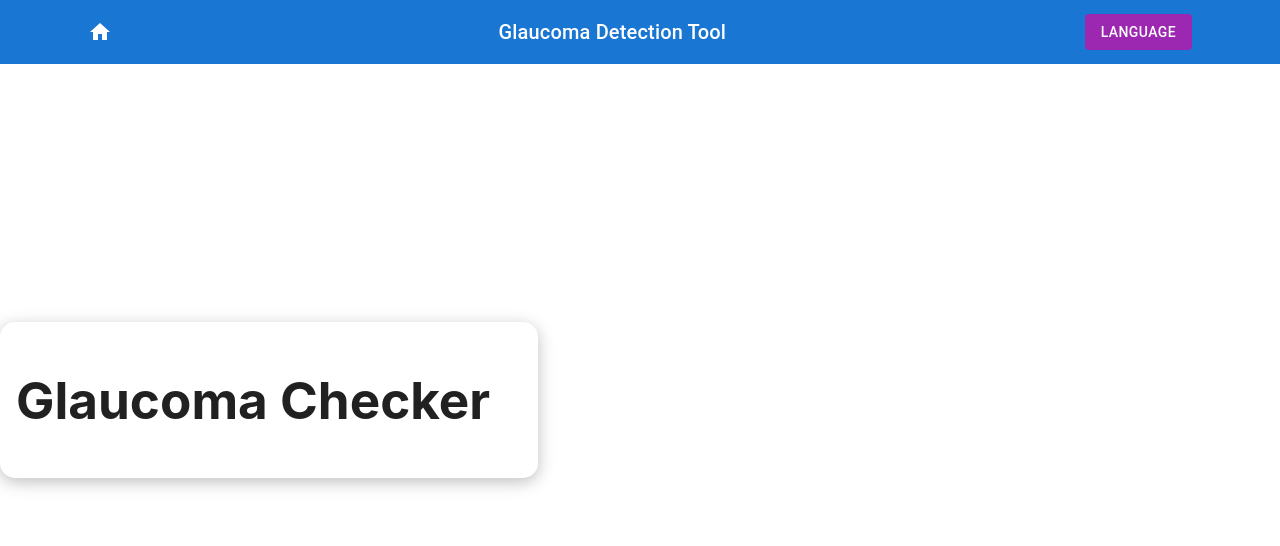
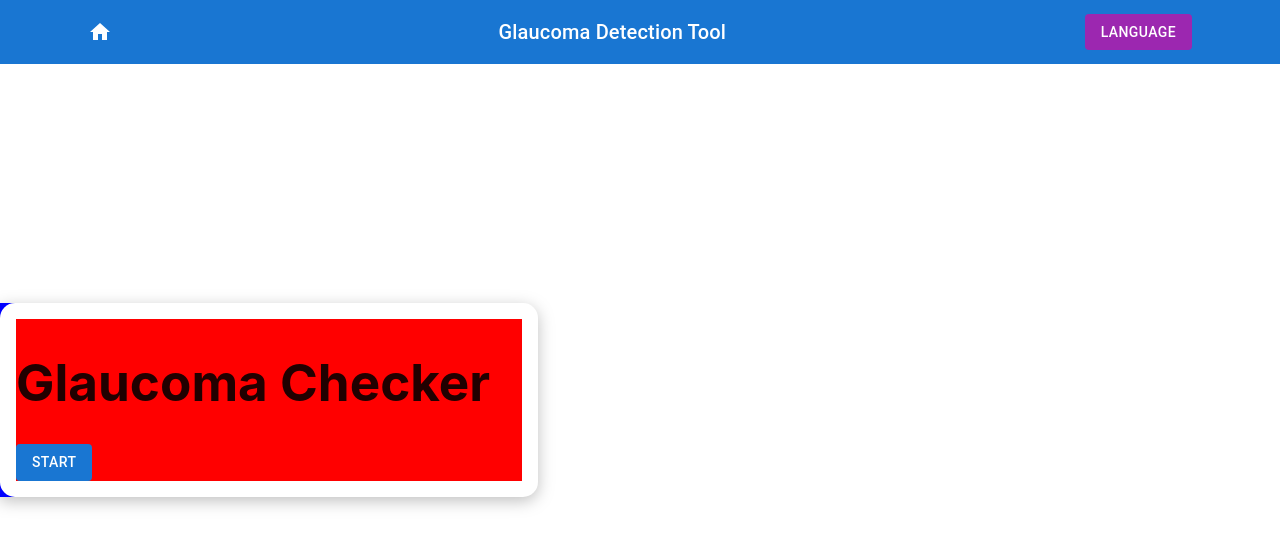
Before and after one commit to Panoj-k/GlaucomaFrontend, a React (Vite) app: page / in a window 1280 px wide. Shown: the top 546 px of the page. Built offline with nearby package versions, Linux system fonts and the light colour scheme.

Commit message:
add route to detection page button

```diff
--- a/src/App.css
+++ b/src/App.css
@@ -1,4 +1,5 @@
-@import './styles/paper.css'
+@import './styles/paper.css';
+@import './styles/landing.css';
 /* #root {
   max-width: 1280px;
   margin: 0 auto;
--- a/src/App.tsx
+++ b/src/App.tsx
@@ -11,21 +11,18 @@ import {
 
 import HeaderBar from './components/header/HeaderBar'
 import Landing from './routes/landing'
+import Detection from './routes/detection';
 
 function App() {
 
   return (
-    // <div>
-    //   <p>
-    //     route
-    //   </p>
-    // </div>
+
     <Router>
       <HeaderBar />
       <div>
         <Switch>
-          <Route path="/about">
-            <Landing />
+          <Route path="/detection">
+            <Detection />
           </Route>
           <Route path="/users">
             <Landing />
--- /dev/null
+++ b/src/routes/detection.tsx
@@ -0,0 +1,13 @@
+import React from 'react'
+
+const Detection = () => {
+    return (
+        <div>
+            <h2>
+                Detection page
+            </h2>
+        </div>
+    )
+}
+
+export default Detection
--- a/src/routes/landing.tsx
+++ b/src/routes/landing.tsx
@@ -1,5 +1,8 @@
 import React, { useState } from 'react'
 import PageContainer from '../components/containers/PageContainer'
+import { useHistory } from 'react-router-dom';
+
+import {Button} from '@mui/material'
 
 
 const Landing = () =>{
@@ -8,17 +11,32 @@ const Landing = () =>{
     const handleLanguageChange = () => {
         setLanguage(language === 'English' ? 'Thai' : 'English');
       };
+	const history = useHistory();
+    const handleGettingStart = () => {
+		history.push('/detection');
+    }
     return (
         <div >
             <PageContainer>
-                <div>
+                <div className='info-padding'>
                     <h1>
                     Glaucoma Checker
                     </h1>
                 </div>
+                <Button
+                  variant='contained'
+                  disableElevation
+                  onClick={handleGettingStart}
+                  color='primary'
+                  id='getting-start-button'
+                >
+                    Start
+                </Button>
 
             </PageContainer>
+
         </div>
+
       )
 }
 
--- /dev/null
+++ b/src/styles/landing.css
@@ -0,0 +1,4 @@
+.info-padding{
+    position: relative;
+    width: 100%;
+}
--- a/src/styles/paper.css
+++ b/src/styles/paper.css
@@ -1,9 +1,11 @@
 .paper-container{
-    margin: 0 auto;
+    margin: 20 auto;
     position: relative;
     display: flex;
     flex-direction: column;
     filter: drop-shadow(0px 4px 8px rgba(0, 0, 0, 0.25));
+    background-color: blue;
+
   }
 
   .page-container {
@@ -13,12 +15,8 @@
     /* height: 600px; */
     margin: 0 auto;
     border: none;
-    background-color: red;
+    background-color: yellow;
     padding: 16px;
-  }
-  .home-content-container {
-    position: relative;
-    width: 100%;
   }
 
   .main-layer {
@@ -28,12 +26,9 @@
     top: 0px;
     z-index: 2;
   }
-  .highlight-layer {
-    display: flex;
-    height: 100% !important;
-    background-color: #F3C18E !important;
-    border-radius: 15px !important;
+
+  .home-content-container {
     position: relative;
-    bottom: 80px;
-    height: inherit;
+    width: 100%;
+    background-color: red;
   }
```
Also changed, not shown: src/main.tsx (+9 -3 lines).
